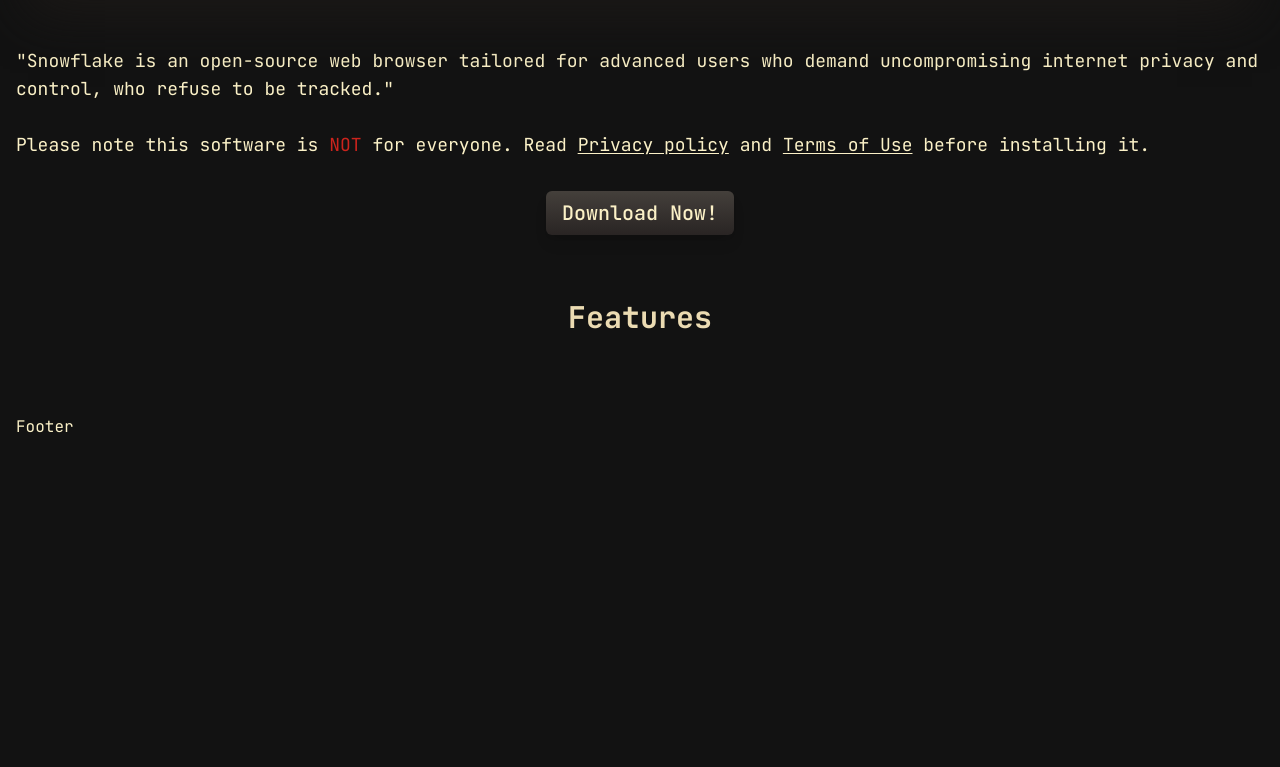
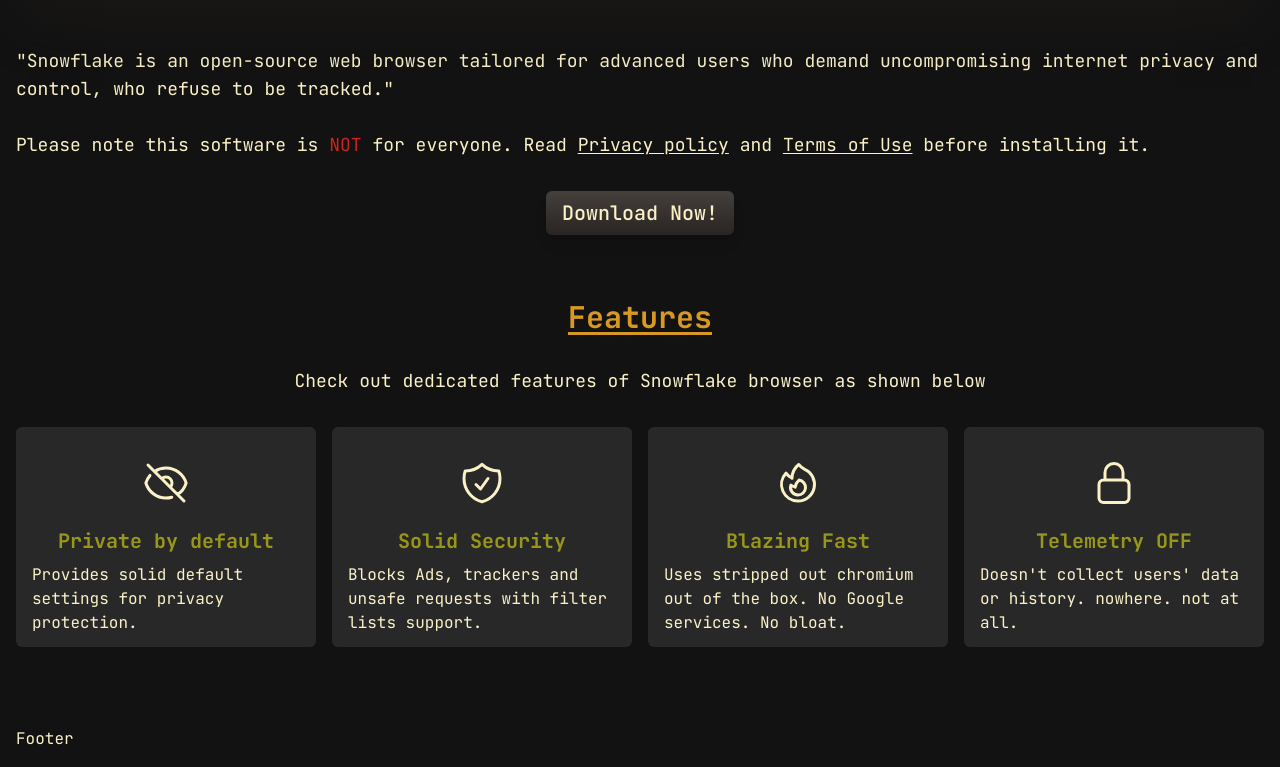
Before and after one commit to jpdoshi/snowflake-docs, a Next.js app: page / in a window 1280 px wide. Shown: the part 995-1762 px from the top of the page. Before the commit the page ends 1450 px from the top, so only its background shows below. Built offline with nearby package versions, Linux system fonts and the light colour scheme.

Commit message:
features: basic feature cards

```diff
--- a/src/app/layout.jsx
+++ b/src/app/layout.jsx
@@ -26,7 +26,7 @@
         <Link
           href="https://github.com/jpdoshi/snowflake-browser"
           target="_blank"
-          className="fixed right-2 bottom-2 bg-stone-800 text-[var(--yellow)]"
+          className="fixed right-0 bottom-0 m-3 bg-stone-800 text-lg text-[var(--yellow)]"
         >
           v{version}
         </Link>
--- a/src/app/page.jsx
+++ b/src/app/page.jsx
@@ -5,6 +5,7 @@
 import Button from "@/components/Button";
 import Heading from "@/components/Heading";
 import Link from "next/link";
+import FeatureCard from "@/components/FeatureCard";
 
 export default function Home() {
   return (
@@ -29,7 +30,7 @@
             alt="logo"
             fill
             loading="lazy"
-            className="rounded-md lg:rounded-lg border border-stone-800"
+            className="rounded lg:rounded-lg border border-stone-800"
           />
         </motion.div>
         <div className="text-lg mb-8">
@@ -55,6 +56,114 @@
       {/* Features */}
       <section>
         <Heading>Features</Heading>
+        <p className="text-center text-lg mb-8">
+          Check out dedicated features of Snowflake browser as shown below
+        </p>
+        <div className="grid grid-cols-2 md:grid-cols-3 xl:grid-cols-4 gap-4">
+          <FeatureCard>
+            <div className="flex justify-center my-5">
+              <svg
+                xmlns="http://www.w3.org/2000/svg"
+                fill="none"
+                viewBox="0 0 24 24"
+                strokeWidth={1.5}
+                stroke="currentColor"
+                className="size-12"
+              >
+                <path
+                  strokeLinecap="round"
+                  strokeLinejoin="round"
+                  d="M3.98 8.223A10.477 10.477 0 0 0 1.934 12C3.226 16.338 7.244 19.5 12 19.5c.993 0 1.953-.138 2.863-.395M6.228 6.228A10.451 10.451 0 0 1 12 4.5c4.756 0 8.773 3.162 10.065 7.498a10.522 10.522 0 0 1-4.293 5.774M6.228 6.228 3 3m3.228 3.228 3.65 3.65m7.894 7.894L21 21m-3.228-3.228-3.65-3.65m0 0a3 3 0 1 0-4.243-4.243m4.242 4.242L9.88 9.88"
+                />
+              </svg>
+            </div>
+            <h3 className="text-xl font-bold text-center text-[var(--green)]">
+              Private by default
+            </h3>
+            <p className="mt-2">
+              Provides solid default settings for privacy protection.
+            </p>
+          </FeatureCard>
+          <FeatureCard>
+            <div className="flex justify-center my-5">
+              <svg
+                xmlns="http://www.w3.org/2000/svg"
+                fill="none"
+                viewBox="0 0 24 24"
+                strokeWidth={1.5}
+                stroke="currentColor"
+                className="size-12"
+              >
+                <path
+                  strokeLinecap="round"
+                  strokeLinejoin="round"
+                  d="M9 12.75 11.25 15 15 9.75m-3-7.036A11.959 11.959 0 0 1 3.598 6 11.99 11.99 0 0 0 3 9.749c0 5.592 3.824 10.29 9 11.623 5.176-1.332 9-6.03 9-11.622 0-1.31-.21-2.571-.598-3.751h-.152c-3.196 0-6.1-1.248-8.25-3.285Z"
+                />
+              </svg>
+            </div>
+            <h3 className="text-xl font-bold text-center text-[var(--green)]">
+              Solid Security
+            </h3>
+            <p className="mt-2">
+              Blocks Ads, trackers and unsafe requests with filter lists
+              support.
+            </p>
+          </FeatureCard>
+          <FeatureCard>
+            <div className="flex justify-center my-5">
+              <svg
+                xmlns="http://www.w3.org/2000/svg"
+                fill="none"
+                viewBox="0 0 24 24"
+                strokeWidth={1.5}
+                stroke="currentColor"
+                className="size-12"
+              >
+                <path
+                  strokeLinecap="round"
+                  strokeLinejoin="round"
+                  d="M15.362 5.214A8.252 8.252 0 0 1 12 21 8.25 8.25 0 0 1 6.038 7.047 8.287 8.287 0 0 0 9 9.601a8.983 8.983 0 0 1 3.361-6.867 8.21 8.21 0 0 0 3 2.48Z"
+                />
+                <path
+                  strokeLinecap="round"
+                  strokeLinejoin="round"
+                  d="M12 18a3.75 3.75 0 0 0 .495-7.468 5.99 5.99 0 0 0-1.925 3.547 5.975 5.975 0 0 1-2.133-1.001A3.75 3.75 0 0 0 12 18Z"
+                />
+              </svg>
+            </div>
+            <h3 className="text-xl font-bold text-center text-[var(--green)]">
+              Blazing Fast
+            </h3>
+            <p className="mt-2">
+              Uses stripped out chromium out of the box. No Google services. No
+              bloat.
+            </p>
+          </FeatureCard>
+          <FeatureCard>
+            <div className="flex justify-center my-5">
+              <svg
+                xmlns="http://www.w3.org/2000/svg"
+                fill="none"
+                viewBox="0 0 24 24"
+                strokeWidth={1.5}
+                stroke="currentColor"
+                className="size-12"
+              >
+                <path
+                  strokeLinecap="round"
+                  strokeLinejoin="round"
+                  d="M16.5 10.5V6.75a4.5 4.5 0 1 0-9 0v3.75m-.75 11.25h10.5a2.25 2.25 0 0 0 2.25-2.25v-6.75a2.25 2.25 0 0 0-2.25-2.25H6.75a2.25 2.25 0 0 0-2.25 2.25v6.75a2.25 2.25 0 0 0 2.25 2.25Z"
+                />
+              </svg>
+            </div>
+            <h3 className="text-xl font-bold text-center text-[var(--green)]">
+              Telemetry OFF
+            </h3>
+            <p className="mt-2">
+              Doesn't collect users' data or history. nowhere. not at all.
+            </p>
+          </FeatureCard>
+        </div>
       </section>
     </main>
   );
--- /dev/null
+++ b/src/components/FeatureCard.jsx
@@ -0,0 +1,15 @@
+import React from "react";
+import { motion } from "framer-motion";
+
+const FeatureCard = ({ children }) => {
+  return (
+    <motion.div
+      whileHover={{ rotate: 2.5 }}
+      className="h-full w-full bg-[var(--secondary)] p-3 px-4 rounded-md"
+    >
+      {children}
+    </motion.div>
+  );
+};
+
+export default FeatureCard;
--- a/src/components/Heading.jsx
+++ b/src/components/Heading.jsx
@@ -2,7 +2,7 @@
 
 const Heading = ({ children }) => {
   return (
-    <h2 className="text-center font-bold text-2xl lg:text-3xl text-[var(--primary)] mb-8">
+    <h2 className="text-center font-bold text-2xl lg:text-3xl text-[var(--yellow)] underline underline-offset-4 mb-8">
       {children}
     </h2>
   );
```
